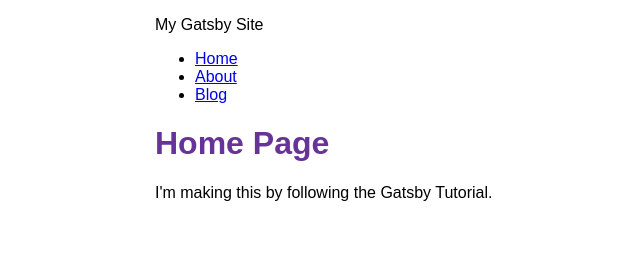
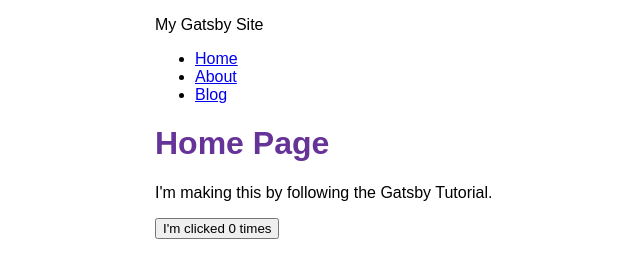
Before and after one commit to KnightSlayer/test-gatsby, a Gatsby site: page / in a window 1280 px wide. Shown: the whole page, without its empty margins (235-875 px from the left). Built offline with nearby package versions, Linux system fonts and the light colour scheme; Gatsby itself is replaced by a stand-in of ours.

Commit message:
useState

```diff
--- a/src/pages/index.js
+++ b/src/pages/index.js
@@ -2,9 +2,12 @@ import * as React from 'react'
 import Layout from 'src/components/layout'
 
 const IndexPage = () => {
+    const [count, setCount] = React.useState(0);
     return (
         <Layout pageTitle="Home Page">
             <p>I'm making this by following the Gatsby Tutorial.</p>
+
+            <button onClick={() => setCount(c => c + 1)}> I'm clicked {count} times </button>
         </Layout>
     )
 }
```
